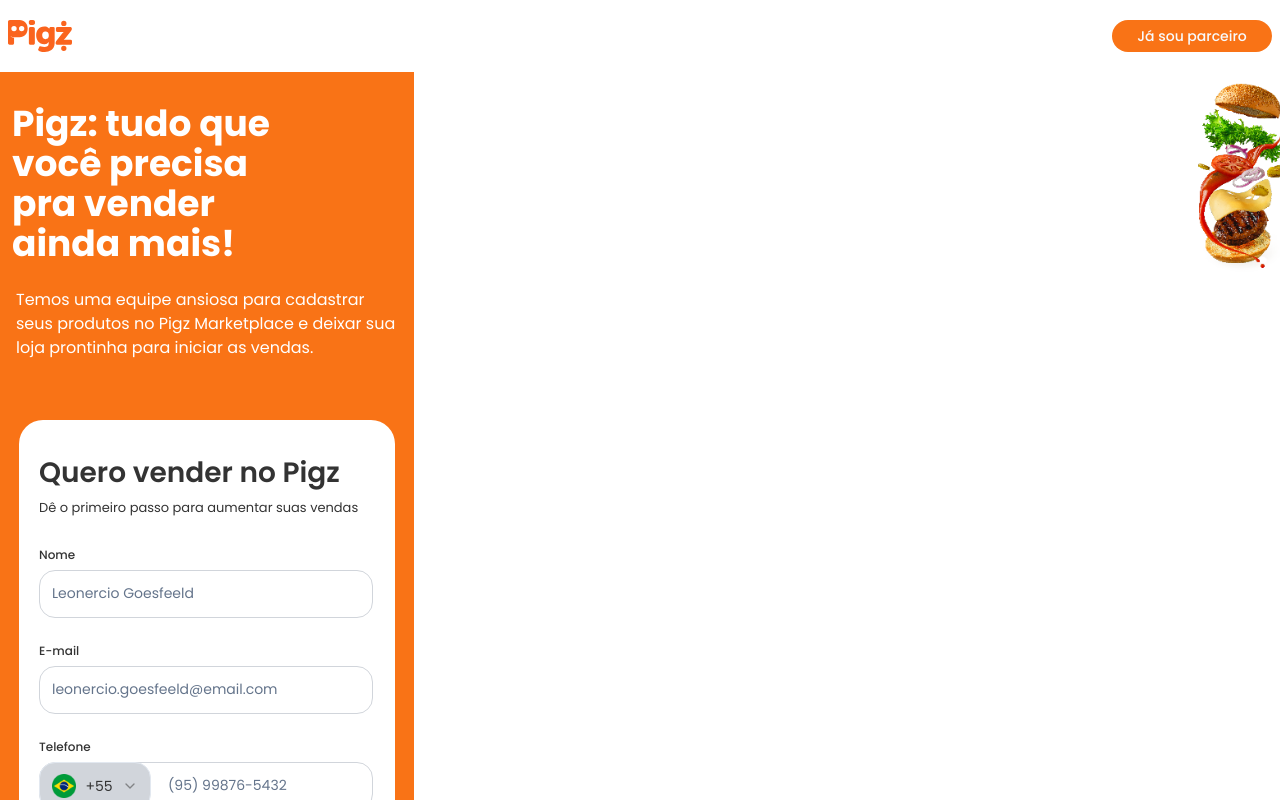
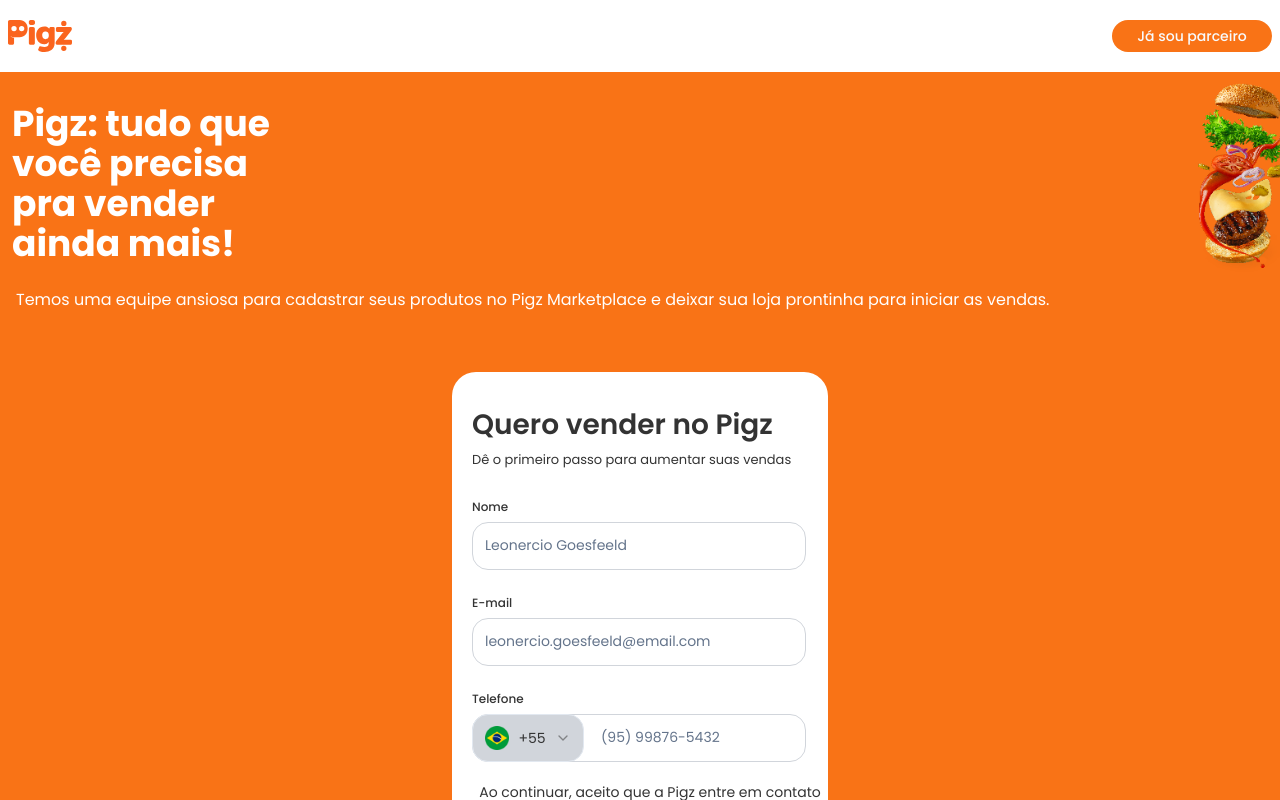
Before and after one commit to erikmiqueias/desafio-front-end-pigz, a React (Vite) app: page / in a window 1280 px wide. Shown: the top 800 px of the page. Built offline with nearby package versions, Linux system fonts and the light colour scheme.

Commit message:
fix: fix width screen

```diff
--- a/src/App.tsx
+++ b/src/App.tsx
@@ -13,7 +13,7 @@ function App() {
           Já sou parceiro
         </Button>
       </header>
-      <section className="flex max-w-[414px] h-[1015px] bg-orange-500 flex-col">
+      <section className="flex max-w-auto h-[1015px] bg-orange-500 flex-col">
         <div className="py-8">
           <div className="flex justify-between mx-3">
             <h1 className="text-white text-4xl font-bold w-72">
```
